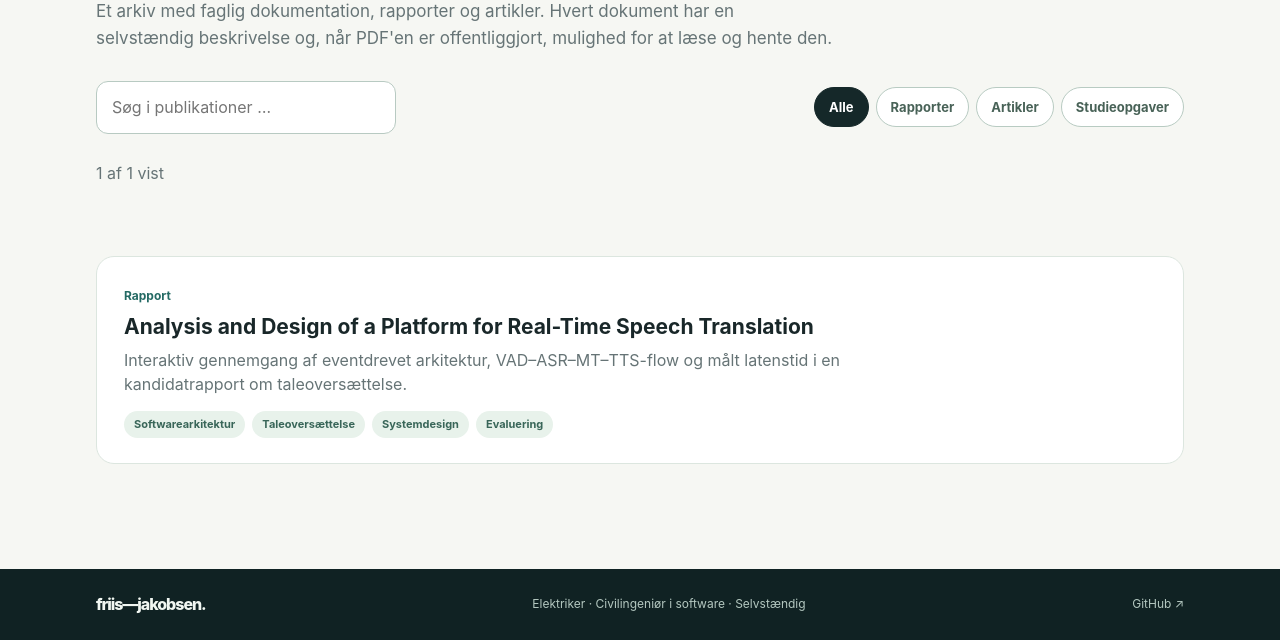
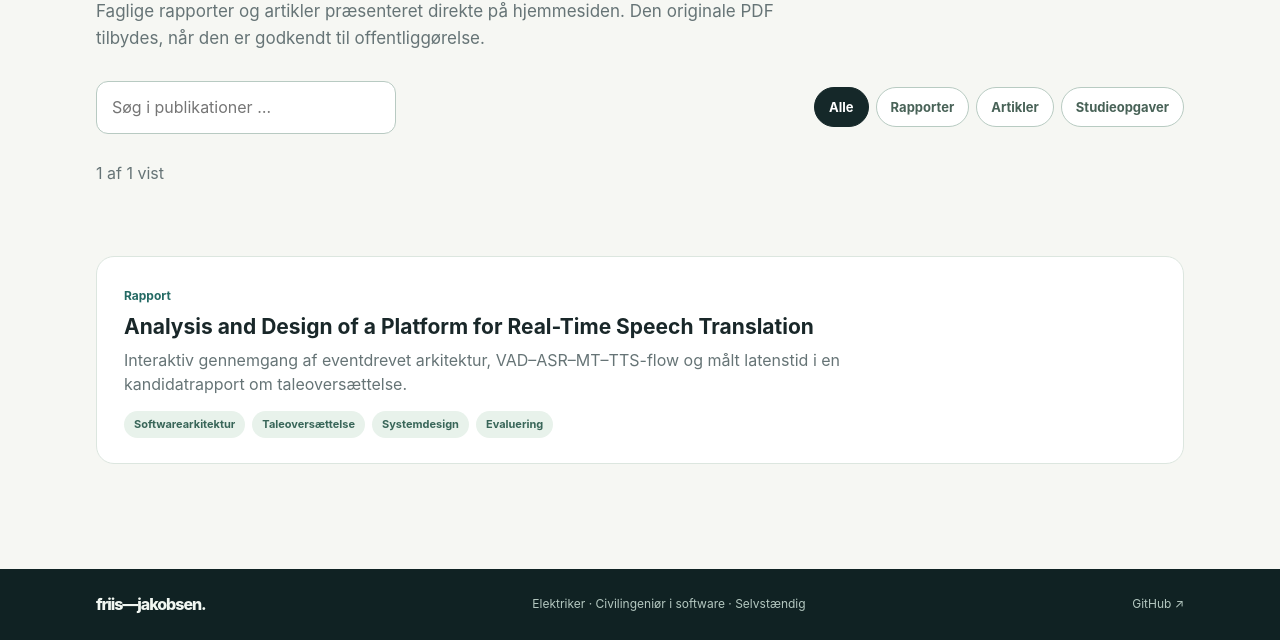
Before and after one commit to jfriisj/jfriisj, an Astro site in the folder website/: page /publikationer in a window 1280 px wide. Shown: the part 323-963 px from the top of the page. Built offline with nearby package versions, Linux system fonts and the light colour scheme; Astro itself is replaced by a stand-in of ours.

Commit message:
content(portfolio): describe thesis as an online publication

```diff
--- a/website/src/pages/publikationer/index.astro
+++ b/website/src/pages/publikationer/index.astro
@@ -10,7 +10,7 @@ const labels = { rapport: 'Rapport', artikel: 'Artikel', opgave: 'Studieopgave',
     <a class="archive-breadcrumb" href="/">← Forside</a>
     <div class="eyebrow">Portfolio / Publikationer</div>
     <h1 class="section-title">Rapporter og artikler.</h1>
-    <p class="section-intro">Et arkiv med faglig dokumentation, rapporter og artikler. Hvert dokument har en selvstændig beskrivelse og, når PDF'en er offentliggjort, mulighed for at læse og hente den.</p>
+    <p class="section-intro">Faglige rapporter og artikler præsenteret direkte på hjemmesiden. Den originale PDF tilbydes, når den er godkendt til offentliggørelse.</p>
     <div class="archive-tools" data-archive-controls>
       <input class="archive-search" type="search" data-search aria-label="Søg i publikationer" placeholder="Søg i publikationer …" />
       <div class="archive-filters" role="group" aria-label="Filtrer publikationer">
```
